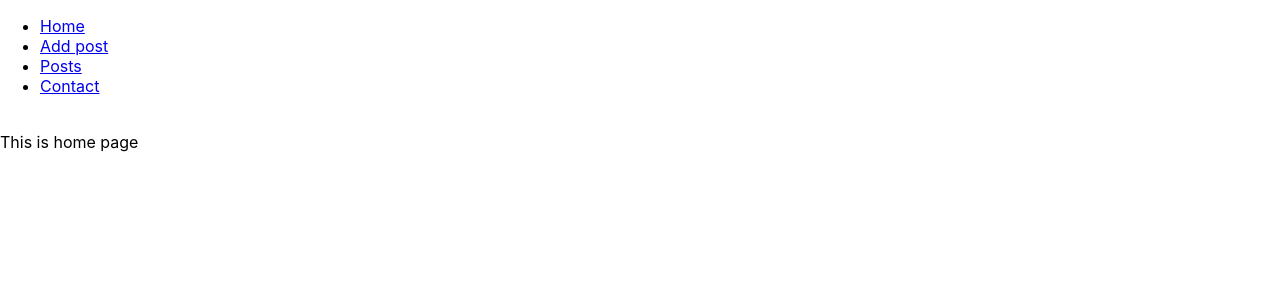
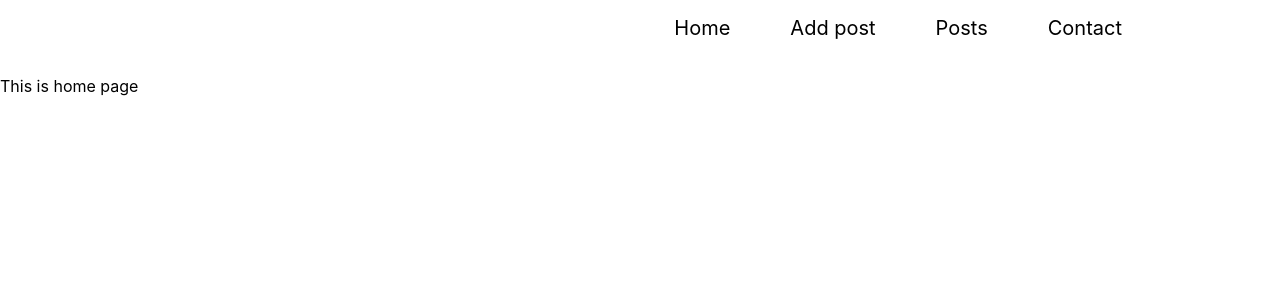
Before and after one commit to Kotwin98/BlogApp, a React (Create React App) app: page / in a window 1280 px wide. Shown: the top 300 px of the page. Built offline with nearby package versions, Linux system fonts and the light colour scheme.

Commit message:
Added navbar.css and imported it to navbar.js

```diff
--- a/src/components/navbar.js
+++ b/src/components/navbar.js
@@ -1,21 +1,22 @@
 import React from 'react';
 import { Link } from 'react-router-dom';
+import '../styles/navbar.css';
 
 const navbar = () => (
-    <div>
+    <div className="nav-container">
         <nav>
-            <ul>
-                <li>
-                    <Link to="/">Home</Link>
+            <ul className="nav-bar">
+                <li className="nav-link-item">
+                    <Link to="/" className="nav-link">Home</Link>
                 </li>
-                <li>
-                    <Link to="/add-post">Add post</Link>
+                <li className="nav-link-item">
+                    <Link to="/add-post" className="nav-link">Add post</Link>
                 </li>
-                <li>
-                    <Link to="/posts">Posts</Link>
+                <li className="nav-link-item">
+                    <Link to="/posts" className="nav-link">Posts</Link>
                 </li>
-                <li>
-                    <Link to="/contact">Contact</Link>
+                <li className="nav-link-item">
+                    <Link to="/contact" className="nav-link">Contact</Link>
                 </li>
             </ul>
         </nav>
--- /dev/null
+++ b/src/styles/navbar.css
@@ -0,0 +1,21 @@
+.nav-container {
+    width: 80%;
+    margin: 0 auto;
+}
+
+.nav-bar {
+    display: flex;
+    flex-direction: row;
+    justify-content: flex-end;
+}
+
+.nav-link-item {
+    list-style-type: none;
+}
+
+.nav-link {
+    text-decoration: none;
+    color: black;
+    margin: 10px 30px;
+    font-size: 20px;
+}
```
